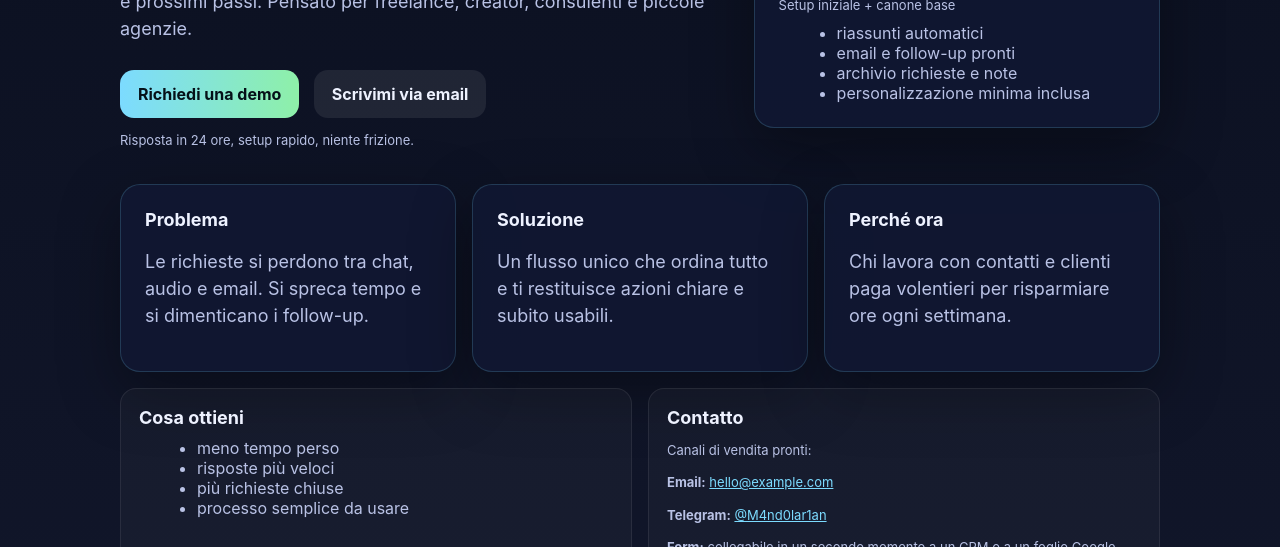
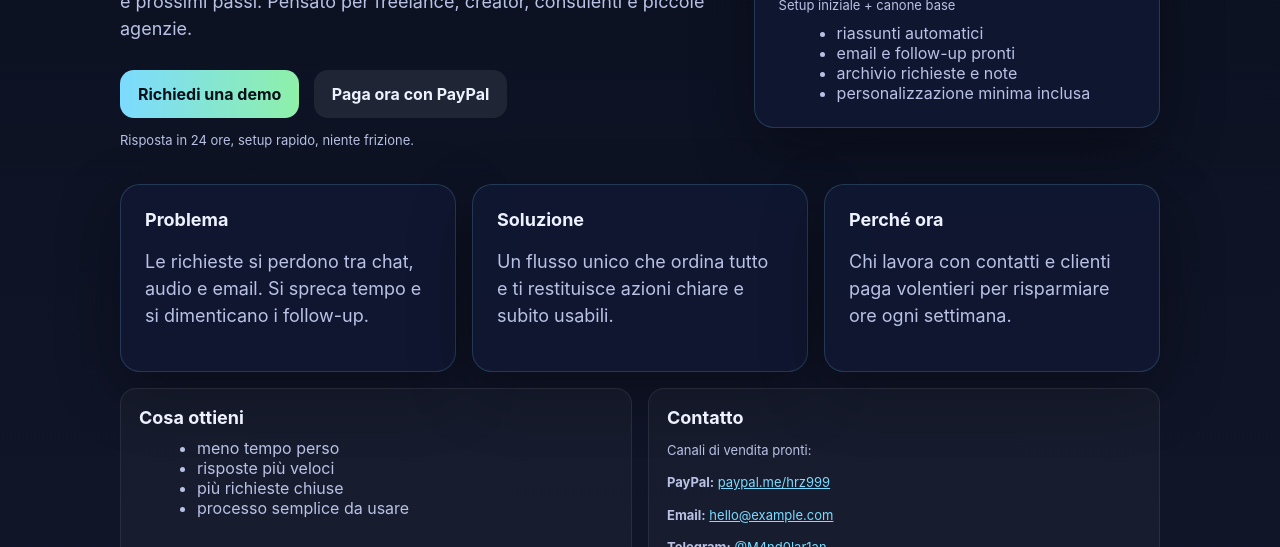
Before and after one commit to 2t4rl0rd-tech/ai-followup, a plain HTML site: page index.html in a window 1280 px wide. Shown: the part 253-800 px from the top of the page. Drawn offline with Linux system fonts and the light colour scheme.

Commit message:
Add PayPal payment link

```diff
--- a/index.html
+++ b/index.html
@@ -34,7 +34,7 @@
         <h1>Non perdere richieste, follow-up e clienti.</h1>
         <p>AI Follow-up trasforma messaggi, audio e note in riassunti, email pronte e prossimi passi. Pensato per freelance, creator, consulenti e piccole agenzie.</p>
         <a class="btn" href="#contatto">Richiedi una demo</a>
-        <a class="btn" href="mailto:hello@example.com" style="margin-left:10px;background:rgba(255,255,255,.08);color:var(--text)">Scrivimi via email</a>
+        <a class="btn" href="https://paypal.me/hrz999" target="_blank" rel="noopener" style="margin-left:10px;background:rgba(255,255,255,.08);color:var(--text)">Paga ora con PayPal</a>
         <p class="small">Risposta in 24 ore, setup rapido, niente frizione.</p>
       </div>
       <div class="card">
@@ -69,6 +69,7 @@
       <div class="box" id="contatto">
         <h3>Contatto</h3>
         <p class="small">Canali di vendita pronti:</p>
+        <p class="small"><strong>PayPal:</strong> <a href="https://paypal.me/hrz999" target="_blank" rel="noopener" style="color:var(--acc)">paypal.me/hrz999</a></p>
         <p class="small"><strong>Email:</strong> <a href="mailto:hello@example.com" style="color:var(--acc)">hello@example.com</a></p>
         <p class="small"><strong>Telegram:</strong> <a href="https://t.me/M4nd0lar1an" style="color:var(--acc)">@M4nd0lar1an</a></p>
         <p class="small"><strong>Form:</strong> collegabile in un secondo momento a un CRM o a un foglio Google.</p>
```
